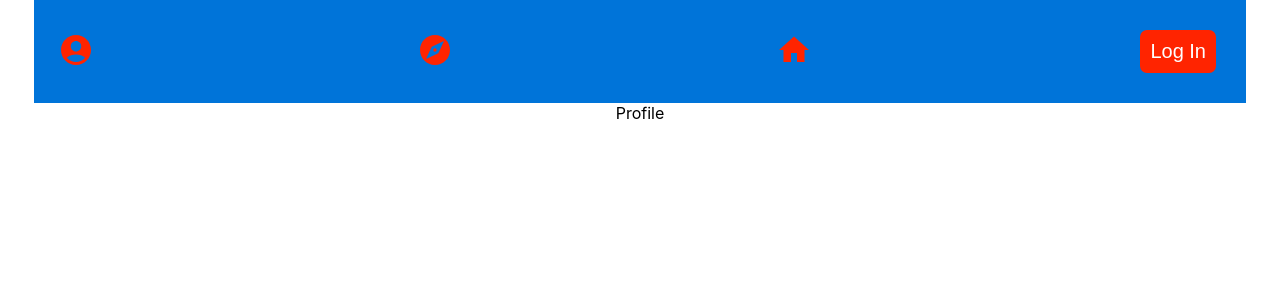
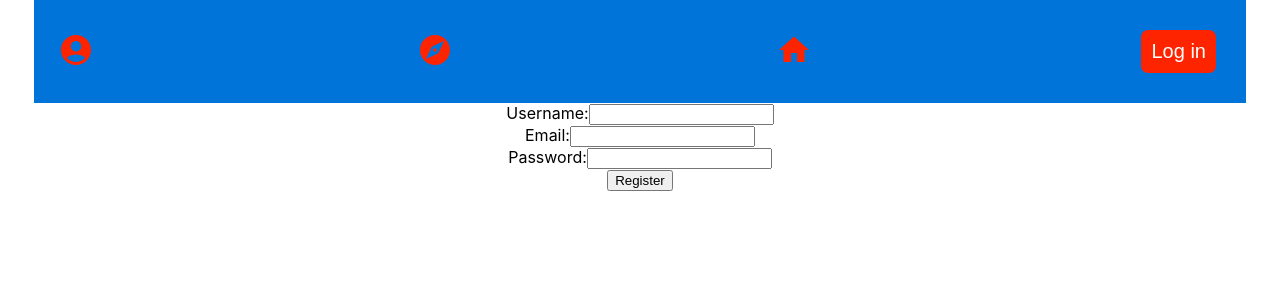
Before and after one commit to gtinsley99/marvel, a React (Create React App) app: page /profile in a window 1280 px wide. Shown: the top 300 px of the page. Built offline with nearby package versions, Linux system fonts and the light colour scheme; the HTML template or start-up script is replaced by a standard one.

Commit message:
login and register working

```diff
--- a/package.json
+++ b/package.json
@@ -12,6 +12,7 @@
     "@testing-library/user-event": "^13.5.0",
     "axios": "^1.5.1",
     "react": "^18.2.0",
+    "react-cookie": "^6.1.1",
     "react-dom": "^18.2.0",
     "react-router-dom": "^6.16.0",
     "react-scripts": "5.0.1",
--- a/src/App.js
+++ b/src/App.js
@@ -6,20 +6,25 @@ import Profile from "./pages/Profile";
 import Characters from "./pages/Characters";
 import NavBar from "./components/NavBar";
 import "./App.css";
+import { useCookies } from "react-cookie";
 
 function App() {
   const [loading, setLoading] = useState(true);
+  const [cookie, setCookie, removeCookie] = useCookies(["jwt_token"]);
+  const [user,setUser] = useState('');
+  const [loggedIn, setLoggedIn] = useState("Log in")
+
   return (
     <div className="App">
       <BrowserRouter>
-        <NavBar />
+        <NavBar loggedIn={loggedIn}/>
         <Routes>
           <Route
             path="/"
             element={<Home loading={loading} setLoading={setLoading} />}
           />
-          <Route path="/login" element={<Login />} />
-          <Route path="/profile" element={<Profile />} />
+          <Route path="/login" element={<Login cookie={cookie} setCookie={setCookie} removeCookie={removeCookie} user={user} setUser={setUser} setLoggedIn={setLoggedIn}/> }  />
+          <Route path="/profile" element={<Profile cookie={cookie} setCookie={setCookie} removeCookie={removeCookie}/>} />
           <Route path="/characters" element={<Characters />} />
         </Routes>
       </BrowserRouter>
--- /dev/null
+++ b/src/components/Login.css
@@ -0,0 +1,3 @@
+.input {
+    background-color: red;
+}
--- a/src/components/Login.js
+++ b/src/components/Login.js
@@ -1,21 +1,54 @@
 import { useState } from "react";
 import React from "react";
 import axios from "axios";
+import "./Login.css";
 
-const LoginComponent = ({ onLogin }) => {
+const LoginComponent = (props) => {
 
     const [username, setUsername] = useState('');
     const [password, setPassword] = useState('');
+    const [error, setError] = useState('');
 
-    const handleLogin = async () => {
-        try {
-            const response = await axios.post(`${process.env.REACT_APP_API_URL}/login`, { username:username, password:password });
-            const token = response.data.token;
-            onLogin(token);
-        } catch (error) {
-            console.log('Username or password is incorrect', error.response.data);
-        }
+    const handleLogin = async (event) => {
+            event.preventDefault();
+           try {
+            const response = await fetch(`${process.env.REACT_APP_API_URL}/login`, {
+               method: "POST",
+               headers: {
+                    "Content-Type": 'application/json'
+               },
+               body: JSON.stringify({
+                username: username,
+                password: password
+               })
+
+            });
+            // props.setUser(console)
+            const data = await response.json()
+            console.log(data)
+            if (data.message === "User logged in"){
+                props.setCookie("jwt_token", data.user.token, { maxAge: 604800, path: "/"})
+                console.log(props.cookie)
+            } else {
+                props.removeCookie("jwt-token")
+            }
+            setUsername('');
+            setPassword('');
+            } catch (error) {
+                console.log(error)
+            }
     };
+
+    // const handleLogin = () => {
+    //     // Simulate authentication with predefined credentials
+    //     if (username === 'user' && password === 'password') {
+    //       // Successful login logic
+    //       alert('Login successful!');
+    //     } else {
+    //       // Failed login logic
+    //       setError('Login failed. Please check your credentials.');
+    //     }
+    //   };
 
     return (
         <div>
--- a/src/components/NavBar.js
+++ b/src/components/NavBar.js
@@ -1,11 +1,12 @@
-import React from "react";
+import React, { useState } from "react";
 import { Link } from "react-router-dom";
 import ExploreIcon from "@mui/icons-material/Explore";
 import AccountCircleIcon from "@mui/icons-material/AccountCircle";
 import HomeIcon from "@mui/icons-material/Home";
 import "./NavBar.css";
 
-const NavBar = () => {
+const NavBar = (props) => {
+
   return (
     <nav>
       <Link to="/profile">
@@ -18,7 +19,7 @@ const NavBar = () => {
         <HomeIcon className="navbar-icon" />
       </Link>
       <Link to="/login">
-        <button className="button">Log In</button>
+        <button className="button">{props.loggedIn}</button>
       </Link>
     </nav>
   );
--- a/src/components/Register.js
+++ b/src/components/Register.js
@@ -1,34 +1,54 @@
-import React, {useState} from 'react';
-import axios from 'axios';
+import React, { useState } from 'react';
 
-function RegistrationForm() {
-    const [formData, setFormData] =useState({
+function RegistrationForm(props) {
+  const [formData, setFormData] = useState({
     username: '',
     email: '',
     password: '',
   });
 
+  const [error, setError] = useState(null);
+  const [successMessage, setSuccessMessage] = useState(null);
+
   const handleChange = (e) => {
-        const { name,value } = e.target;
+    const { name, value } = e.target;
     setFormData({ ...formData, [name]: value });
-    }
+  };
 
   const handleSubmit = async (e) => {
     e.preventDefault();
 
     try {
-        const response = await axios.post(`${process.env.REACT_APP_API_URL}/register`, formData);
-        const token = response.data.token;
+      const response = await fetch(`${process.env.REACT_APP_API_URL}/register`, {
+        method: 'POST',
+        headers: {
+          'Content-Type': 'application/json',
+        },
+        body: JSON.stringify({
+          username: formData.username,
+          email: formData.email,
+          password:formData.password
+        }),
+      });
 
-        setSuccessMessage(response.data.successMessage);
+      if (response.ok) {
+        const data = await response.json();
+        setSuccessMessage(data.successMessage);
         setError(null);
-
+        props.setCookie("jwt_token", data.user.token, { maxAge: 604800, path: "/"});
+        console.log(props.cookie)
+      } else {
+        const errorData = await response.json();
+        setSuccessMessage(null);
+        setError(errorData.errorMessage);
+        props.removeCookie("jwt-token")
+      }
     } catch (error) {
+      console.error('Error:', error);
       setSuccessMessage(null);
-            setError(error.response.data.errorMessage)
+      setError('An error occurred. Please try again.');
     }
-
-}
+  };
 
   return (
     <form onSubmit={handleSubmit}>
@@ -63,8 +83,9 @@ return (
         />
       </div>
       <button type="submit">Register</button>
+      {successMessage && <p className="success-message">{successMessage}</p>}
+      {error && <p className="error-message">{error}</p>}
     </form>
-
   );
 }
 
--- a/src/pages/Login.js
+++ b/src/pages/Login.js
@@ -3,7 +3,7 @@ import { useState } from "react";
 import { Route } from "react-router-dom";
 import LoginComponent from "../components/Login";
 
-const Login = () => {
+const Login = (props) => {
 
   const [token, setToken] = useState('');
 
@@ -13,14 +13,7 @@ const Login = () => {
 
   return(
     <div>
-      {token ? (
-        <div>
-
-        </div>
-      ) : (
-        ""
-      )}
-      <LoginComponent/>
+      <LoginComponent cookie={props.cookie} setCookie={props.setCookie} removeCookie={props.removeCookie} user={props.user} setUser={props.setUser} setLoggedIn={props.setLoggedIn}/>
     </div>
   )
 };
--- a/src/pages/Profile.js
+++ b/src/pages/Profile.js
@@ -1,7 +1,12 @@
 import React from "react";
+import RegistrationForm from "../components/Register";
 
-const Profile = () => {
-  return <div>Profile</div>;
+const Profile = (props) => {
+  return(
+    <div>
+      <RegistrationForm cookie={props.cookie} setCookie={props.setCookie} removeCookie={props.removeCookie}/>
+    </div>
+  )
 };
 
 export default Profile;
```
Also changed, not shown: 1 other file (tests, documents, lock files or other folders). Lines whose indentation alone changed are shown as unchanged.
